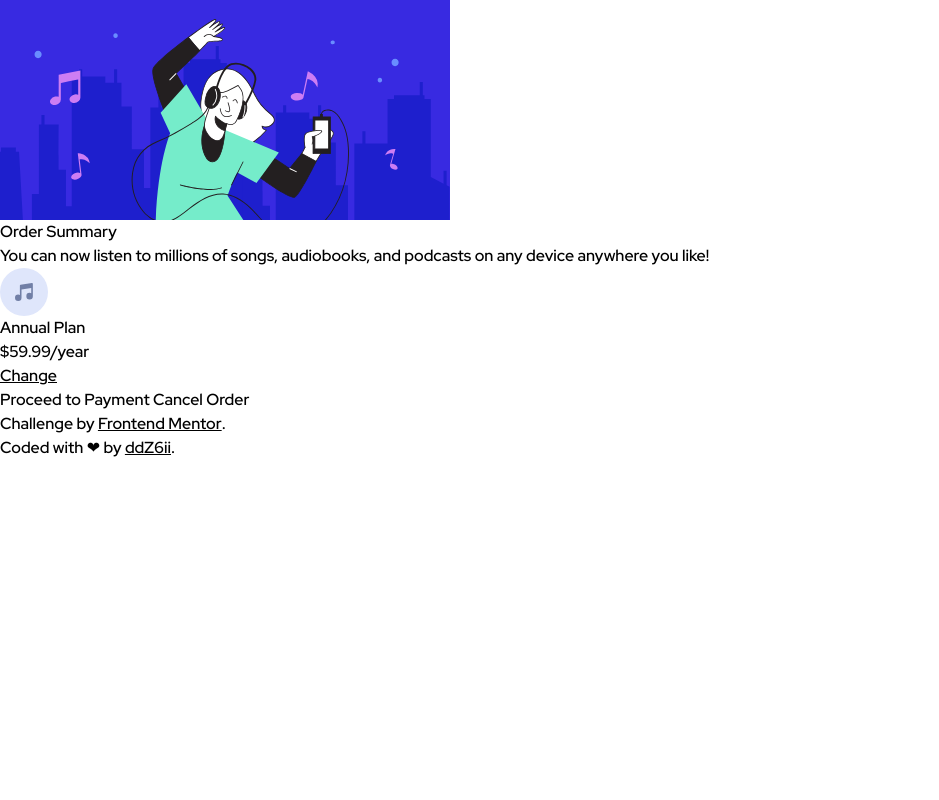
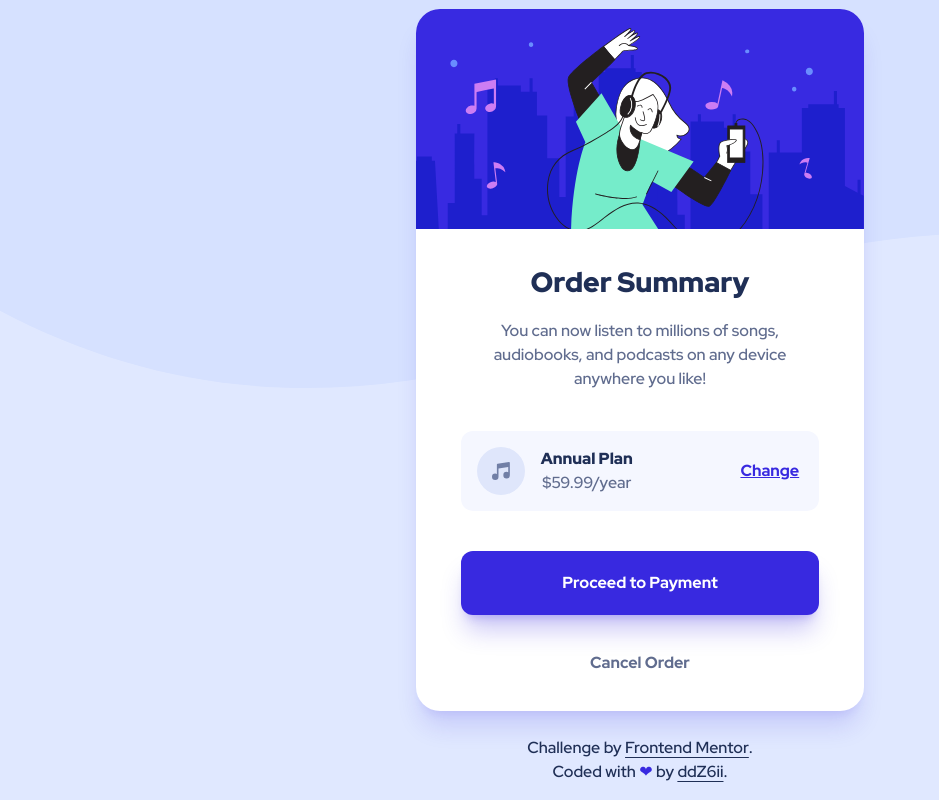
Before and after one commit to ddZ6ii/order-summary-component, a website built with Vite: page src/index.html in a window 1280 px wide. Shown: the whole page, without its empty margins (0-939 px from the left). Built offline with nearby package versions, Linux system fonts and the light colour scheme.

Commit message:
✨ Add styling

```diff
--- a/src/style.css
+++ b/src/style.css
@@ -65,17 +65,27 @@
 ############# STYLE GUIDE #################
 ######################################## */
 :root {
-  --color-primayr: #e0e8ff;
+  --accent: 245 75% 52%;
+  --color-primary: #e0e8ff;
   --color-accent: #3829e0;
+  --color-complementary: #907600;
+  --color-neutral-50: #ffffff;
   --color-neutral-200: #f5f7ff;
-  --color-neutral-400: #7280a7;
+  --color-neutral-400: #606c8e;
   --color-neutral-600: #1f2f56;
 
   --font-body: 1rem;
+  --font-heading: 1.75rem;
 
   --font-weight-medium: 500;
   --font-weight-bold: 700;
   --font-weight-black: 900;
+
+  --border-radius: 12px;
+
+  --spacing: 2rem;
+
+  --transition-duration-timing: 150ms ease;
 }
 
 /* ########################################
@@ -122,12 +132,19 @@ ul {
 ############# BASIC STYLING ###############
 ######################################## */
 body {
+  color: var(--color-neutral-400);
   font-family: 'Red Hat Display', sans-serif;
   font-size: var(--font-body);
   font-weight: var(--font-weight-medium);
   @supports (font-variation-settings: normal) {
     font-family: 'Red Hat Display VF', sans-serif;
   }
+}
+
+h1 {
+  color: var(--color-neutral-600);
+  font-size: var(--font-heading);
+  font-weight: var(--font-weight-black);
 }
 
 /* ########################################
@@ -151,3 +168,147 @@ body {
 /* ########################################
 ########### COMPONENT STYLING #############
 ######################################## */
+.wrapper {
+  min-height: 100dvh;
+  display: grid;
+  grid-template-rows: 1fr auto;
+  align-items: center;
+  background:
+    url('/assets/images/pattern-background-desktop.svg') no-repeat top/contain,
+    var(--color-primary);
+}
+
+.card {
+  margin-inline: auto;
+  width: min(90%, 28em);
+
+  background-color: var(--color-neutral-50);
+  border-radius: calc(2 * var(--border-radius));
+  box-shadow: 0 25px 50px -12px hsl(var(--accent) / 0.2);
+  box-shadow:
+    0 20px 25px -5px hsl(var(--accent) / 0.15),
+    0 8px 10px -6px hsl(var(--accent) / 0.1);
+  overflow: hidden;
+
+  & .card-container {
+    margin-inline: auto;
+    padding-block: var(--spacing);
+    width: min(80%);
+    display: grid;
+    row-gap: calc(1.25 * var(--spacing));
+    text-align: center;
+  }
+
+  & .card-hero {
+    height: auto;
+  }
+
+  & .card-content p {
+    margin-top: calc(0.5 * var(--spacing));
+  }
+
+  & .card-plan,
+  & .card-plan-info,
+  & .card-plan-left {
+    display: flex;
+    align-items: center;
+  }
+
+  & .card-plan,
+  & .card-plan-left {
+    flex-wrap: wrap;
+    gap: calc(0.5 * var(--spacing));
+  }
+
+  & .card-plan {
+    padding: calc(0.5 * var(--spacing));
+    justify-content: space-between;
+    background-color: var(--color-neutral-200);
+    border-radius: var(--border-radius);
+  }
+
+  & .card-plan-info {
+    flex-direction: column;
+    & h2 {
+      color: var(--color-neutral-600);
+      font-weight: var(--font-weight-black);
+    }
+  }
+
+  & .ctas {
+    display: grid;
+    gap: var(--spacing);
+  }
+}
+
+.cta {
+  font-weight: var(--font-weight-bold);
+  border: 4px solid transparent;
+  transition: var(--transition-duration-timing);
+
+  &:focus-visible {
+    outline-color: var(--color-accent);
+    text-decoration: none;
+  }
+
+  &.card-plan-cta {
+    color: var(--color-accent);
+    &:hover {
+      opacity: 0.75;
+      text-decoration: none;
+    }
+  }
+
+  &.cta--primary {
+    padding: calc(0.5 * var(--spacing));
+    background-color: var(--color-accent);
+    border-radius: var(--border-radius);
+    box-shadow:
+      0 20px 25px -5px hsl(var(--accent) / 0.25),
+      0 8px 10px -6px hsl(var(--accent) / 0.25);
+    color: var(--color-neutral-50);
+    &:hover {
+      opacity: 0.75;
+    }
+  }
+
+  &.cta--secondary {
+    margin-inline: auto;
+    width: fit-content;
+    &:hover {
+      color: var(--color-neutral-600);
+    }
+  }
+}
+
+.footer {
+  padding: calc(0.5 * var(--spacing));
+  color: var(--color-neutral-600);
+  text-align: center;
+
+  & .footer-icon {
+    color: var(--color-accent);
+  }
+
+  & .footer-link {
+    transition: var(--transition-duration-timing);
+
+    &,
+    &:link {
+      text-underline-offset: 4px;
+    }
+    &:visited {
+      color: var(--color-neutral-400);
+    }
+    &:is(:hover, :focus-visible) {
+      color: var(--color-accent);
+    }
+    &:focus-visible {
+      outline-color: var(--color-accent);
+      text-decoration: none;
+    }
+    &:active {
+      color: var(--color-complementary);
+    }
+  }
+}
```
